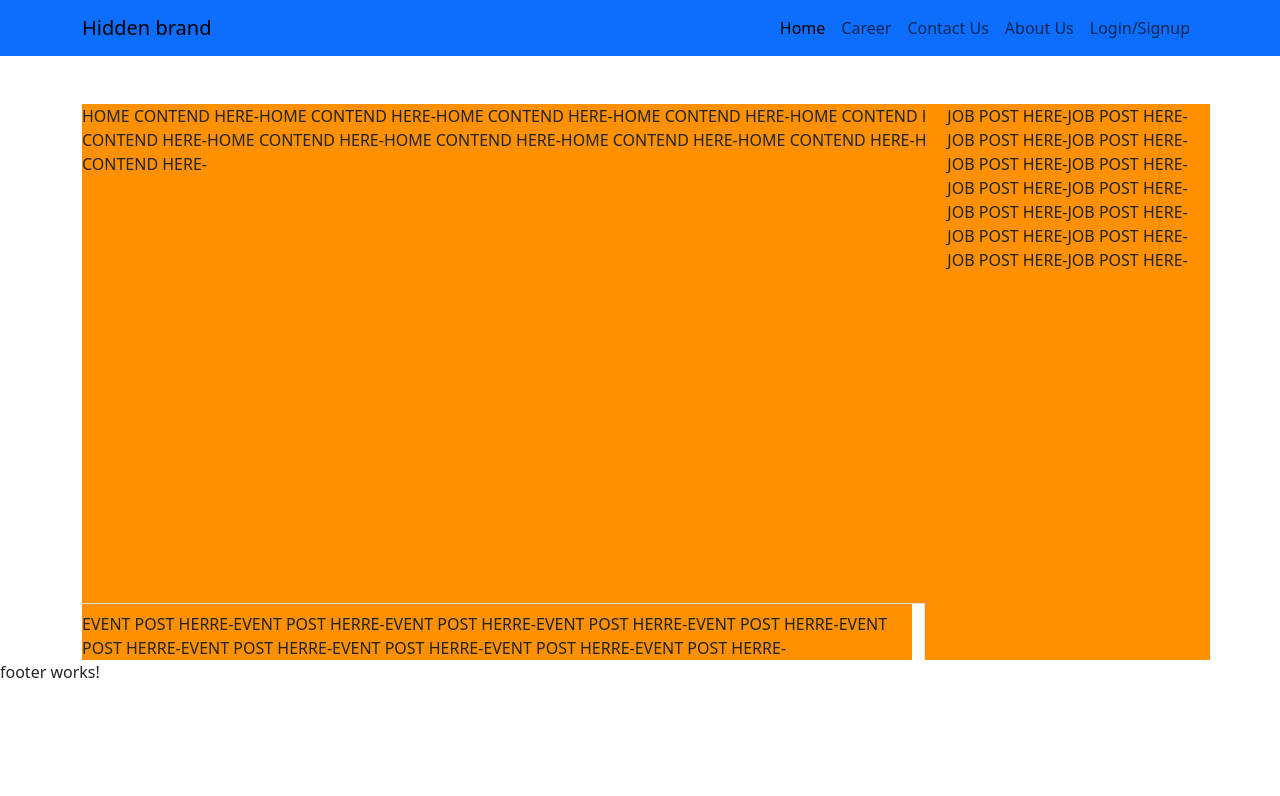
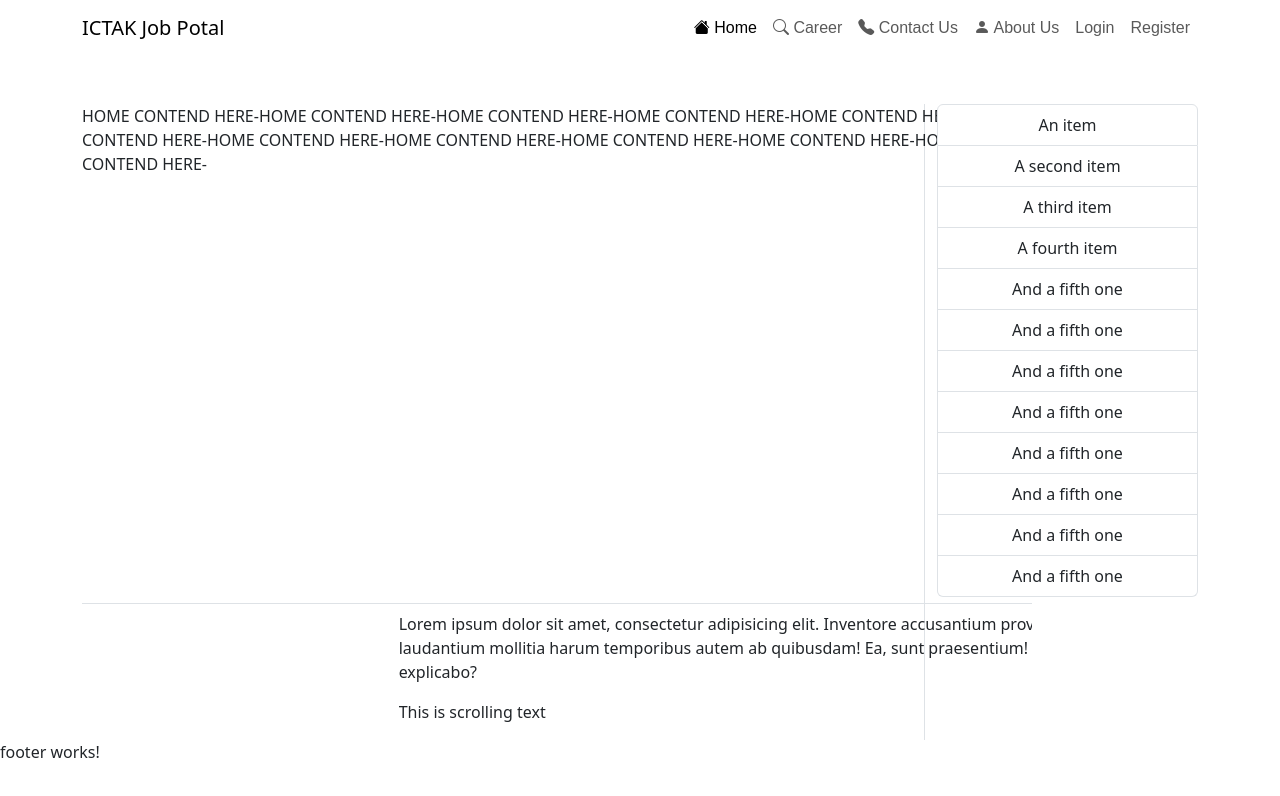
Before and after one commit to aswin0110/Job_Portal, an Angular app in the folder Frontend/: page / in a window 1280 px wide. Shown: the top 796 px of the page. Built offline with nearby package versions, Linux system fonts and the light colour scheme.

Commit message:
home changes

```diff
--- a/Frontend/src/app/components/navbar/navbar.component.css
+++ b/Frontend/src/app/components/navbar/navbar.component.css
@@ -0,0 +1,5 @@
+.nav-link{
+    /* font-size: 19px; */
+    font-family: sans-serif;
+
+}
--- a/Frontend/src/app/components/navbar/navbar.component.html
+++ b/Frontend/src/app/components/navbar/navbar.component.html
@@ -1,27 +1,50 @@
 
-    <nav class="navbar navbar-expand-lg bg-primary ">
+    <nav class="navbar navbar-expand-lg  ">
         <div class="container">
           <button class="navbar-toggler" type="button" data-bs-toggle="collapse" data-bs-target="#navbarTogglerDemo01" aria-controls="navbarTogglerDemo01" aria-expanded="false" aria-label="Toggle navigation">
             <span class="navbar-toggler-icon"></span>
           </button>
           <div class="collapse navbar-collapse" id="navbarTogglerDemo01">
-            <a class="navbar-brand" href="#">Hidden brand</a>
+            <a class="navbar-brand" href="#">ICTAK Job Potal</a>
             <ul class="navbar-nav ms-auto mb-2 mb-lg-0">
               <li class="nav-item">
-                <a class="nav-link active" aria-current="page" routerLink="">Home</a>
+                <a class="nav-link active" aria-current="page" routerLink=""><i class="bi bi-house-fill"></i> Home</a>
               </li>
               <li class="nav-item">
-                <a class="nav-link" routerLink="">Career</a>
+                <a class="nav-link" routerLink=""><i class="bi bi-search"></i> Career</a>
               </li>
               <li class="nav-item">
-                <a class="nav-link" routerLink="">Contact Us</a>
+                <a class="nav-link" routerLink=""><i class="bi bi-telephone-fill"></i> Contact Us</a>
               </li>
               <li class="nav-item">
-                <a class="nav-link" routerLink="">About Us</a>
+                <a class="nav-link" routerLink=""><i class="bi bi-person-fill"></i> About Us</a>
               </li>
               <li class="nav-item">
-                <a class="nav-link" routerLink="">Login/Signup</a>
-              </li>
+                <div class="btn-group">
+
+                  <a class="nav-link btn-group " routerLink="" data-bs-toggle="dropdown">
+                    Login
+                  </a>
+                  <ul class="dropdown-menu">
+                    <li><a class="dropdown-item" href="#">Alumni Login</a></li>
+                    <li><a class="dropdown-item" href="#">Employee Login</a></li>
+                  </ul>
+
+                </div>
+               </li>
+              <li class="nav-item">
+                <div class="btn-group">
+
+                  <a class="nav-link btn-group " routerLink="" data-bs-toggle="dropdown">
+                    Register
+                  </a>
+                  <ul class="dropdown-menu">
+                    <li><a class="dropdown-item" href="#">Alumni Register</a></li>
+                    <li><a class="dropdown-item" href="#">Employee Register</a></li>
+                  </ul>
+
+                </div>
+               </li>
             </ul>
           </div>
         </div>
--- a/Frontend/src/app/pages/homepage/homepage.component.css
+++ b/Frontend/src/app/pages/homepage/homepage.component.css
@@ -1,14 +1,59 @@
 .home-content{
     width: 950px;
     height: 500px;
-    background-color: rgb(255, 145, 0);
+    /* background-color: rgb(255, 145, 0); */
 }
 
-.job-post{
-    background-color: rgb(255, 145, 0);
+/* .job-post{
+
+} */
+.event-post{
+    /* background-color: rgb(255, 145, 0); */
+    width: 950px;
 
 }
-.event-post{
-    background-color: rgb(255, 145, 0);
 
+
+/* EVENT POSTING or ALERT */
+#scroll-container {
+    border-radius: 5px;
+    overflow: hidden;
+  }
+
+  #scroll-text {
+    /* animation properties */
+    -moz-transform: translateX(100%);
+    -webkit-transform: translateX(100%);
+    transform: translateX(100%);
+
+    -moz-animation: my-animation 15s linear infinite;
+    -webkit-animation: my-animation 15s linear infinite;
+    animation: my-animation 15s linear infinite;
+  }
+
+  /* for Firefox */
+  @-moz-keyframes my-animation {
+    from { -moz-transform: translateX(100%); }
+    to { -moz-transform: translateX(-100%); }
+  }
+
+  /* for Chrome */
+  @-webkit-keyframes my-animation {
+    from { -webkit-transform: translateX(100%); }
+    to { -webkit-transform: translateX(-100%); }
+  }
+
+  @keyframes my-animation {
+    from {
+      -moz-transform: translateX(100%);
+      -webkit-transform: translateX(100%);
+      transform: translateX(100%);
+    }
+    to {
+      -moz-transform: translateX(-100%);
+      -webkit-transform: translateX(-100%);
+      transform: translateX(-100%);
+    }
 }
+
+/* EVENT POSTING or ALERT end */
--- a/Frontend/src/app/pages/homepage/homepage.component.html
+++ b/Frontend/src/app/pages/homepage/homepage.component.html
@@ -1,10 +1,26 @@
 <div class="row">
     <div class="col-9 border-end">
         <div class="col border-bottom pb-2 home-content">HOME CONTEND HERE-HOME CONTEND HERE-HOME CONTEND HERE-HOME CONTEND HERE-HOME CONTEND HERE-HOME CONTEND HERE-HOME CONTEND HERE-HOME CONTEND HERE-HOME CONTEND HERE-HOME CONTEND HERE-HOME CONTEND HERE-</div>
-        <div class="col pt-2 event-post">EVENT POST HERRE-EVENT POST HERRE-EVENT POST HERRE-EVENT POST HERRE-EVENT POST HERRE-EVENT POST HERRE-EVENT POST HERRE-EVENT POST HERRE-EVENT POST HERRE-EVENT POST HERRE-</div>
+        <div class="col pt-2 event-post" id="scroll-container">
+            <p id="scroll-text">Lorem ipsum dolor sit amet, consectetur adipisicing elit. Inventore accusantium provident, cupiditate perferendis hic laudantium mollitia harum temporibus autem ab quibusdam! Ea, sunt praesentium! Molestiae non iste corrupti quo explicabo?</p>
+            <p id="scroll-text">This is scrolling text</p>
+        </div>
     </div>
     <div class="col-3 text-center job-post">
-        JOB POST HERE-JOB POST HERE-JOB POST HERE-JOB POST HERE-JOB POST HERE-JOB POST HERE-JOB POST HERE-JOB POST HERE-JOB POST HERE-JOB POST HERE-JOB POST HERE-JOB POST HERE-JOB POST HERE-JOB POST HERE-
+        <ul class="list-group">
+            <li class="list-group-item">An item</li>
+            <li class="list-group-item">A second item</li>
+            <li class="list-group-item">A third item</li>
+            <li class="list-group-item">A fourth item</li>
+            <li class="list-group-item">And a fifth one</li>
+            <li class="list-group-item">And a fifth one</li>
+            <li class="list-group-item">And a fifth one</li>
+            <li class="list-group-item">And a fifth one</li>
+            <li class="list-group-item">And a fifth one</li>
+            <li class="list-group-item">And a fifth one</li>
+            <li class="list-group-item">And a fifth one</li>
+            <li class="list-group-item">And a fifth one</li>
+          </ul>
 
     </div>
 </div>
--- a/Frontend/src/index.html
+++ b/Frontend/src/index.html
@@ -10,6 +10,7 @@
 <body>
   <link href="https://cdn.jsdelivr.net/npm/bootstrap@5.3.0-alpha3/dist/css/bootstrap.min.css" rel="stylesheet" integrity="sha384-KK94CHFLLe+nY2dmCWGMq91rCGa5gtU4mk92HdvYe+M/SXH301p5ILy+dN9+nJOZ" crossorigin="anonymous">
   <script src="https://cdn.jsdelivr.net/npm/bootstrap@5.3.0-alpha3/dist/js/bootstrap.bundle.min.js" integrity="sha384-ENjdO4Dr2bkBIFxQpeoTz1HIcje39Wm4jDKdf19U8gI4ddQ3GYNS7NTKfAdVQSZe" crossorigin="anonymous"></script>
+  <link rel="stylesheet" href="https://cdn.jsdelivr.net/npm/bootstrap-icons@1.10.4/font/bootstrap-icons.css">
   <app-root></app-root>
 </body>
 </html>
```
